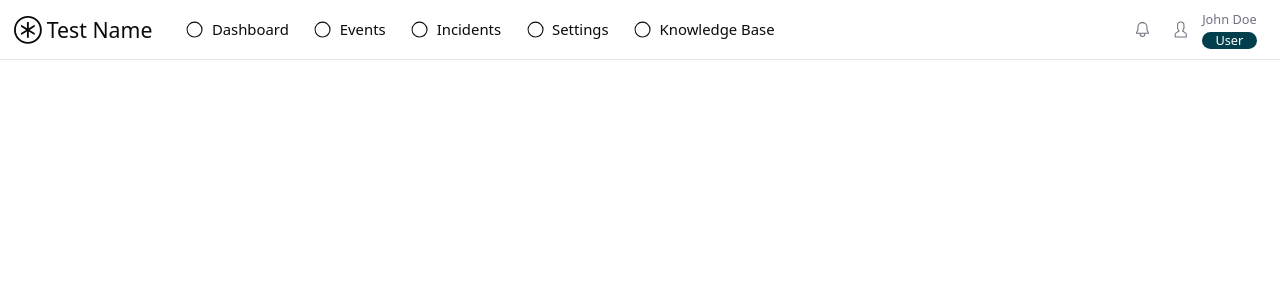
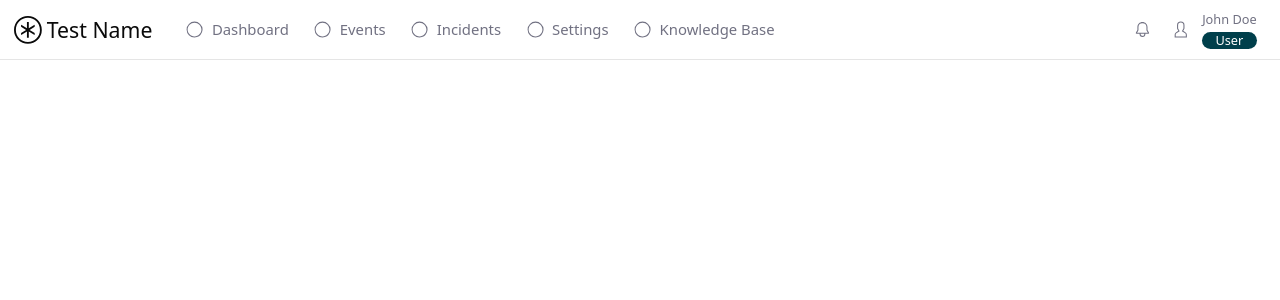
Before and after one commit to TheRealMizAL/ChatMonitor, a Next.js app in the folder ui/: page / in a window 1280 px wide. Shown: the top 300 px of the page. Built offline with nearby package versions, Linux system fonts and the light colour scheme.

Commit message:
Highlighting of current page added

```diff
--- a/ui/src/components/header/menu.tsx
+++ b/ui/src/components/header/menu.tsx
@@ -1,4 +1,4 @@
-import { useRouter } from "next/navigation";
+import { usePathname, useRouter } from "next/navigation";
 import { useCallback, useEffect } from "react";
 import { Bell, Circle, User } from "./icons";
 
@@ -11,7 +11,7 @@ interface Button {
 export function Menu({ animation = "" }) {
   return (
     <div
-      className={`${animation} flex flex-1 flex-col md:flex-row-reverse max-md:min-w-[12rem] max-md:absolute max-md:top-11 max-md:right-4 max-md:border max-md:border-border rounded-lg max-md:bg-background max-md:transition-all max-md:duration-50 max-md:ease-in-out`}
+      className={`${animation} flex flex-1 flex-col md:flex-row-reverse max-md:min-w-[12rem] max-md:absolute max-md:top-11 max-md:right-4 max-md:border max-md:border-border rounded-lg max-md:bg-background max-md:transition-all max-md:duration-150 max-md:ease-in-out`}
     >
       <Profile />
       <Notifications />
@@ -47,8 +47,15 @@ function NavButton(props: Button) {
   useEffect(() => {
     router.prefetch(props.path);
   });
+
+  const isOnCurrentPage = props.path == usePathname();
   return (
-    <button onClick={handleClick} className="flex menu-button h-fit">
+    <button
+      onClick={handleClick}
+      className={`flex menu-button ${
+        isOnCurrentPage ? "text-accent" : "text-muted-foreground"
+      } h-fit`}
+    >
       <Circle />
       <span className="text-nowrap">{props.name}</span>
     </button>
@@ -73,8 +80,8 @@ function Profile() {
 
 function Notifications() {
   return (
-    <div className="flex p-0.5 max-md:border-y max-md:border-border text-muted-foreground md:ml-auto items-center-safe">
-      <button className="flex menu-button md:text-xs md:h-fit">
+    <div className="flex p-0.5 max-md:border-y max-md:border-border md:ml-auto items-center-safe">
+      <button className="flex menu-button text-muted-foreground md:text-xs md:h-fit">
         <Bell />
         <span className="md:sr-only">Notifications</span>
       </button>
```
